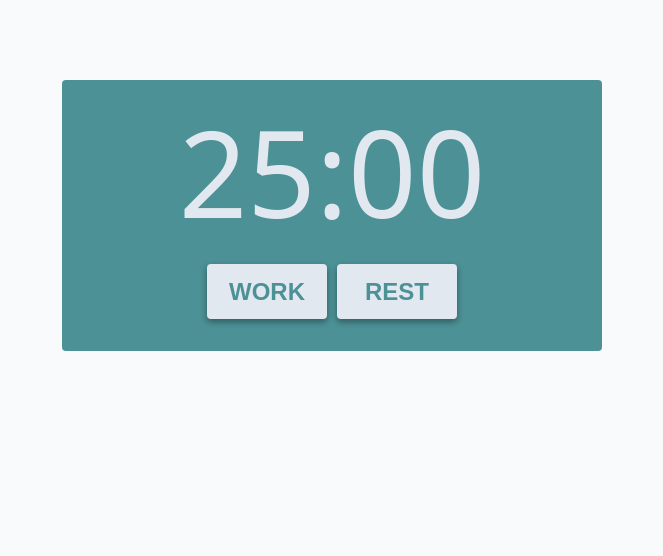
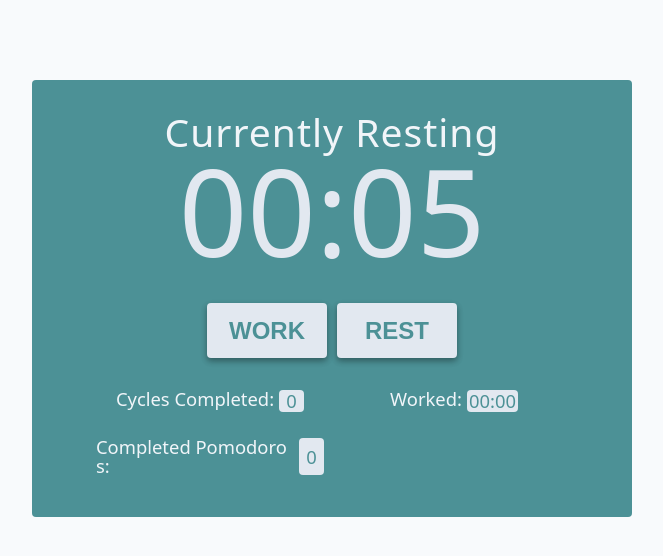
Before and after one commit to luc4s-git/pomodoro-ts, a React (Vite) app: page / in a window 1280 px wide. Shown: the top 556 px of the page, without its empty margins (308-971 px from the left). Built offline with nearby package versions, Linux system fonts and the light colour scheme.

Commit message:
add complete work and rest logic and display pomodoro data

```diff
--- a/src/App.tsx
+++ b/src/App.tsx
@@ -4,10 +4,10 @@ function App(): JSX.Element {
   return (
     <div className="content-center">
       <PomodoroTimer
-        defaultPomodoroTime={1500}
-        shortRestTime={300}
-        longRestTime={900}
-        cycles={4}
+        defaultPomodoroTime={5} // 1500
+        shortRestTime={2} // 300
+        longRestTime={10} // 900
+        cycles={4} // 4
       />
     </div>
   );
--- a/src/components/pomodoro-timer.tsx
+++ b/src/components/pomodoro-timer.tsx
@@ -4,8 +4,9 @@ import stop from '../assets/sounds/weeb-finish.mp3';
 import Button from './button';
 import Timer from './timer';
 
-import { useEffect, useState } from 'react';
+import { useEffect, useState, useCallback } from 'react';
 import { useInterval } from '../hooks/useInterval';
+import { formatTime } from '../utils';
 
 const audioStart = new Audio(start);
 const audioStop = new Audio(stop);
@@ -21,37 +22,30 @@ export function PomodoroTimer({
   defaultPomodoroTime,
   shortRestTime,
   longRestTime,
+  cycles,
 }: Props): JSX.Element {
   const [mainTime, setMainTime] = useState(defaultPomodoroTime);
   const [isTimeCounting, setIsTimeCounting] = useState(false);
   const [working, setWorking] = useState(false);
   const [resting, setResting] = useState(false);
-
-  useEffect(() => {
-    if (working) {
-      document.querySelector('.pomodoro')?.classList.add('working');
-    }
-    if (resting) {
-      document.querySelector('.pomodoro')?.classList.remove('working');
-    }
-  }, [working, resting]);
-
-  useInterval(
-    () => {
-      setMainTime(mainTime - 1);
-    },
-    isTimeCounting ? 1000 : null
+  const [cycleManager, setCycleManager] = useState(
+    new Array(cycles - 1).fill(true)
   );
 
-  const handleStartPomodoro = () => {
+  const [completedCycles, setCompletedCycles] = useState(0);
+  const [fullWorkingTime, setFullWorkingTime] = useState(0);
+  const [numberOfPomodoros, setNumberOfPomodoros] = useState(0);
+
+  const handleStartPomodoro = useCallback(() => {
     setIsTimeCounting(true);
     setWorking(true);
     setResting(false);
     setMainTime(defaultPomodoroTime);
     audioStart.play();
-  };
+  }, [defaultPomodoroTime]);
 
-  const handleRest = (long: boolean) => {
+  const handleRest = useCallback(
+    (long: boolean) => {
       setIsTimeCounting(true);
       setWorking(false);
       setResting(true);
@@ -61,10 +55,53 @@ export function PomodoroTimer({
       } else {
         setMainTime(shortRestTime);
       }
-  };
+
+      audioStop.play();
+    },
+    [setIsTimeCounting, setWorking, longRestTime, shortRestTime]
+  );
+
+  useEffect(() => {
+    if (working) document.querySelector('.pomodoro')?.classList.add('working');
+    if (resting)
+      document.querySelector('.pomodoro')?.classList.remove('working');
+
+    if (mainTime > 0) return;
+
+    if (working && cycleManager.length > 0) {
+      handleRest(false);
+      cycleManager.pop();
+    } else if (working && cycleManager.length <= 0) {
+      handleRest(false);
+      setCycleManager(new Array(cycles - 1).fill(true));
+      setCompletedCycles(completedCycles + 1);
+    }
+
+    if (working) setNumberOfPomodoros(numberOfPomodoros + 1);
+    if (resting) handleStartPomodoro();
+  }, [
+    working,
+    resting,
+    mainTime,
+    handleRest,
+    completedCycles,
+    cycleManager,
+    cycles,
+    handleStartPomodoro,
+    numberOfPomodoros,
+  ]);
+
+  useInterval(
+    () => {
+      setMainTime(mainTime - 1);
+      if (working) setFullWorkingTime(fullWorkingTime + 1);
+    },
+    isTimeCounting ? 1000 : null
+  );
 
   return (
     <div className="pomodoro">
+      <h2> currently {working ? 'focusing' : 'resting'}</h2>
       <Timer time={mainTime}></Timer>
       <div className="btn-menu">
         <Button
@@ -83,6 +120,20 @@ export function PomodoroTimer({
           onClick={() => setIsTimeCounting(!isTimeCounting)}
         ></Button>
       </div>
+      <div className="details">
+        <p>
+          Cycles completed:
+          <span className="display-number">{completedCycles}</span>
+        </p>
+        <p>
+          Worked:
+          <span className="display-number">{formatTime(fullWorkingTime)}</span>
+        </p>
+        <p>
+          Completed Pomodoros:
+          <span className="display-number">{numberOfPomodoros}</span>
+        </p>
+      </div>
     </div>
   );
 }
--- a/src/index.css
+++ b/src/index.css
@@ -153,6 +153,9 @@ ul {
   transition: var(--transition);
   background-color: var(--light-blue);
 }
+.pomodoro h2 {
+  color: var(--grey-100);
+}
 
 .working {
   background-color: var(--primary-300);
@@ -176,19 +179,6 @@ ul {
   font-size: 7.5rem;
 }
 
-.btn-ghost {
-  text-transform: capitalize;
-  border: none;
-  margin: 0;
-  border-radius: var(--borderRadius);
-  padding: 2px 12px;
-  height: 28px;
-  cursor: pointer;
-  background-color: rgba(0, 0, 0, 0);
-  opacity: 1;
-  color: var(--grey-100);
-}
-
 .focus {
   transition: var(--transition);
   background-color: rgba(0, 0, 0, 0.15);
@@ -198,6 +188,7 @@ ul {
   display: flex;
   justify-content: space-evenly;
   gap: 10px;
+  margin-bottom: 2rem;
 }
 
 .btn {
@@ -218,3 +209,34 @@ ul {
 .btn:active {
   box-shadow: none;
 }
+
+.details {
+  display: grid;
+  grid-template-columns: repeat(2, 1fr);
+  justify-items: center;
+  gap: 1rem;
+  color: var(--grey-100);
+  width: 100%;
+  font-size: 1.15rem;
+  text-transform: capitalize;
+}
+.details p {
+  word-break: break-all;
+  display: flex;
+  margin-bottom: 10px;
+  gap: 5px;
+}
+.display-number {
+  display: flex;
+  align-items: center;
+  justify-content: center;
+  padding: 2px;
+  min-width: 25px;
+  border-radius: var(--borderRadius);
+  color: var(--light-blue);
+  background-color: var(--grey-200);
+}
+
+.working .display-number {
+  color: var(--primary-500);
+}
```
Lines whose indentation alone changed are shown as unchanged.
